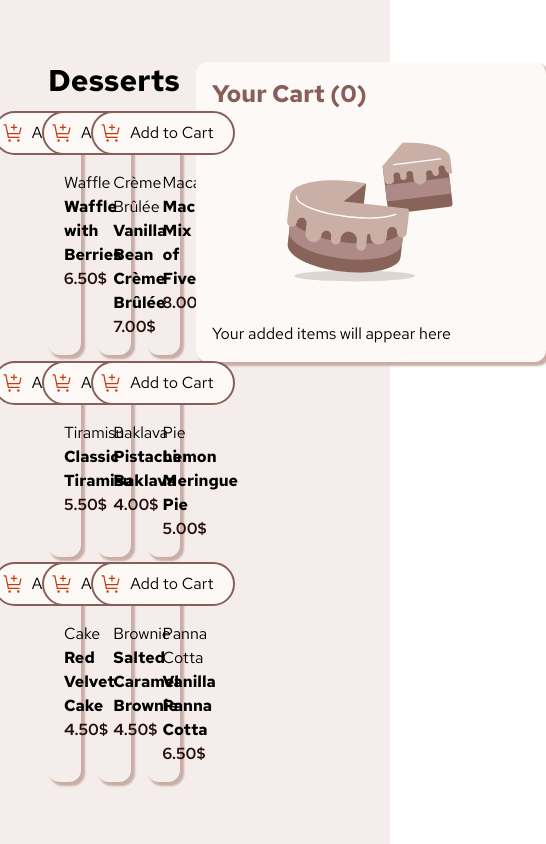
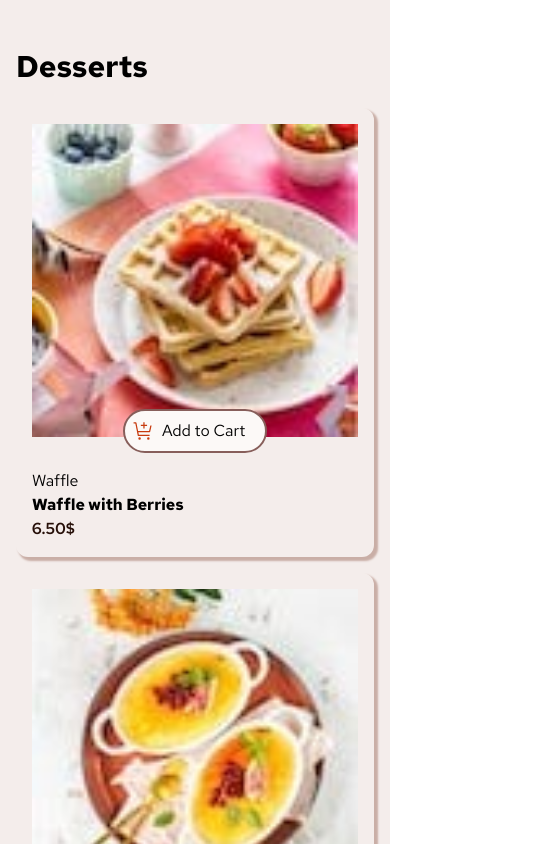
Before and after one commit to ajarek/next-14-ep-49-ecomerce-mentor, a Next.js app: page / in a window 390 px wide. Shown: the top 844 px of the page, 546 px wide, since content can reach past the window. Built offline with nearby package versions, Linux system fonts and the light colour scheme.

Commit message:
added responsiveness

```diff
--- a/app/page.tsx
+++ b/app/page.tsx
@@ -18,7 +18,7 @@ export default function Home() {
   const [modal, setModal] = useState(false)
 
   return (
-    <main className='w full flex flex-col justify-center items-center bg-[var(--Rose-100)] min-h-screen p-12'>
+    <main className='w full flex flex-col justify-center items-center bg-[var(--Rose-100)] min-h-screen p-12 max-lg:px-4'>
       {modal && (
         <div className='fixed top-0 left-0 w-full h-full bg-black/50 z-10 flex justify-center items-center'>
           <div className='w-[350px] h-[450px] bg-[var(--Rose-100)] justify-self-end shadow-[2px_2px_1px_1px_var(--Rose-300)] p-4 rounded-[12px]'>
@@ -72,13 +72,13 @@ export default function Home() {
           </div>
         </div>
       )}
-      <div className='w-full grid grid-cols-[3fr_1fr] gap-4   '>
+      <div className='w-full grid grid-cols-[3fr_1fr] gap-4 max-lg:grid-cols-subgrid  '>
         <div>
           <h1 className='text-3xl font-bold mb-6'>Desserts</h1>
           <ListDesserts />
         </div>
         {items.length > 0 ? (
-          <div className='w-[350px] h-[400px] justify-self-end shadow-[3px_3px_2px_1px_var(--Rose-300)] p-4 rounded-[12px]'>
+          <div className='w-[350px] h-[400px] max-lg:justify-self-center justify-self-end shadow-[3px_3px_2px_1px_var(--Rose-300)] p-4 rounded-[12px]'>
             <h2 className='text-2xl font-bold text-[var(--Rose-500)] '>
               Your Cart <span>({items.length})</span>
             </h2>
@@ -93,7 +93,7 @@ export default function Home() {
                     <div className='flex items-center gap-4'>
                       <div>${item.price.toFixed(2)}</div>
 
-                      <div className='flex items-center'>
+                      <div className='flex items-center gap-1'>
                         <button onClick={() => decrement(item.id)}>➖</button>
                         <div className='flex items-center justify-center  w-[30px] h-[30px] rounded-full border-2 border-gray-500'>
                           {item.quantity}
--- a/components/ListDesserts.tsx
+++ b/components/ListDesserts.tsx
@@ -14,7 +14,7 @@ const ListDesserts = () => {
     addItemToCart(newItem)
   }
   return (
-    <div className='grid grid-cols-3 gap-4'>
+    <div className='grid grid-cols-3 max-lg:grid-cols-2 max-sm:grid-cols-1 gap-4'>
       {data.map((item) => (
         <div
           key={item.id}
@@ -26,7 +26,7 @@ const ListDesserts = () => {
             alt={item.name}
             width={300}
             height={300}
-            className='relative'
+            className='w-full relative'
           />
            <button className='flex gap-2 items-center w-36 p-2 bg-[var(--Rose-50)] rounded-full  border-2 border-[var(--Rose-500)] absolute -bottom-4 right-[50%] translate-x-[50%] hover:font-bold transition-all' onClick={()=>handleCart(item)}>
              <Image src='/images/icon-add-to-cart.svg' alt='delete' width={21} height={20} />
```
